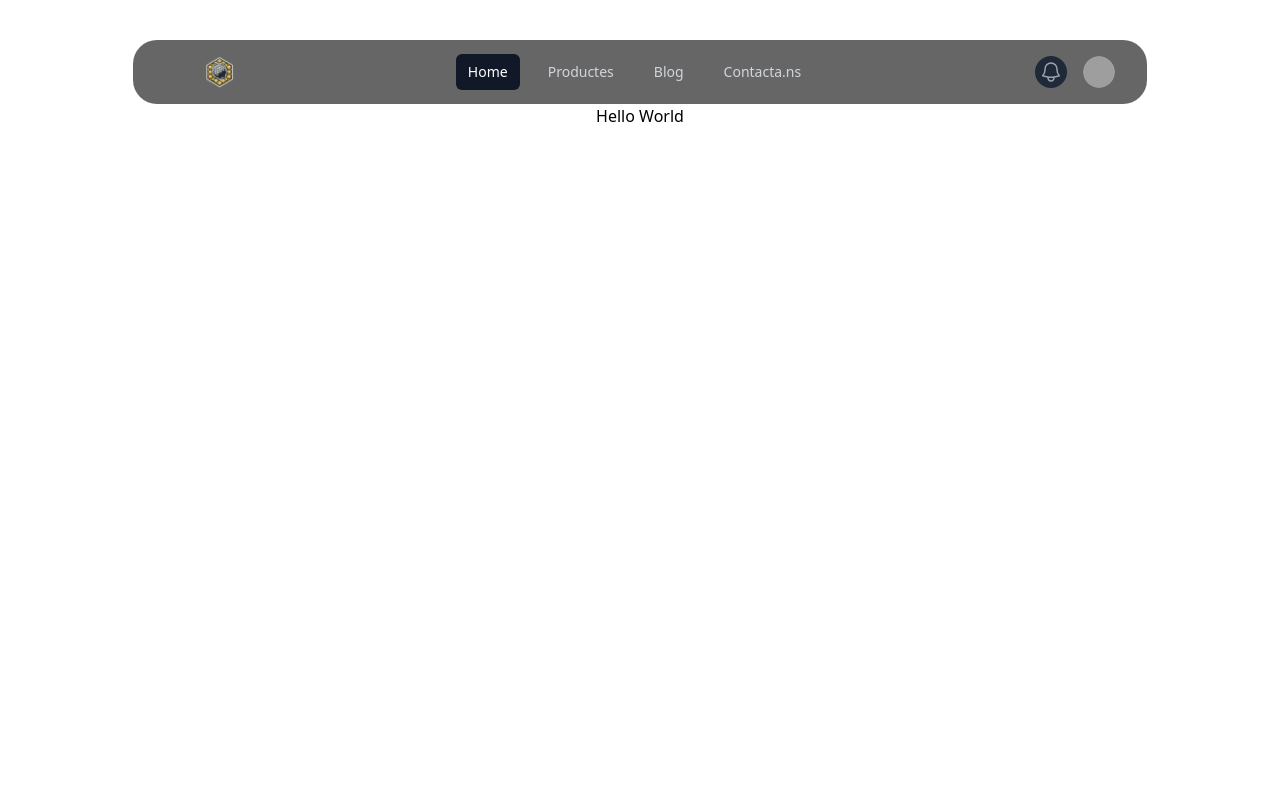
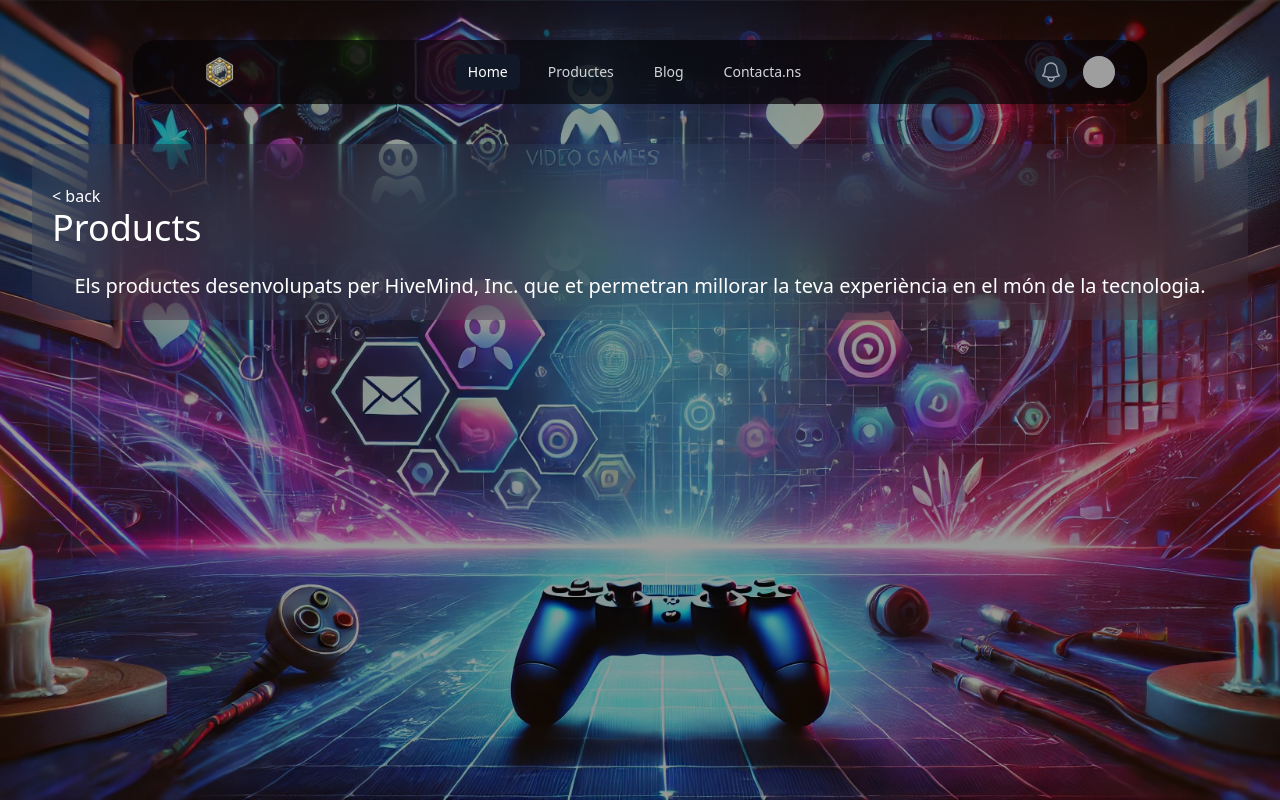
Before and after one commit to harrywhite17/ProjecteAndroid-Videojocapp, a React (Vite) app in the folder hivemind-project/: page /products in a window 1280 px wide. Built offline with nearby package versions, Linux system fonts and the light colour scheme; grey boxes are pictures that could not be loaded.

Commit message:
Created the products webpage

```diff
--- a/hivemind-project/src/App.jsx
+++ b/hivemind-project/src/App.jsx
@@ -4,7 +4,7 @@ import HeroSection from "./components/herosection.jsx";
 import FeaturesSection from "./components/features.jsx";
 import Testimonis from "./components/testimonis";
 import TeamsSection from "./components/teams.jsx";
-import Products from "./pages/Products.jsx";
+import ProductsContent from './components/products.jsx';
 import './index.css';
 
 function App() {
@@ -22,7 +22,7 @@ function App() {
                         </>
                     } />
                     <Route path="/products" element={
-                        <Products />
+                        <ProductsContent />
                     } />
                 </Routes>
             </div>
--- /dev/null
+++ b/hivemind-project/src/components/products.jsx
@@ -0,0 +1,18 @@
+import { Link } from 'react-router-dom';
+
+export default function ProductsContent() {
+    return (
+        <div className="relative flex flex-col items-start justify-start text-white hivemind-hero-section mt-10">
+            <div className="hero-background" />
+            <div className="w-full h-full relative z-10 pt-10 text-left backdrop-blur-2xl rounded-3xl p-5">
+                <Link to="/">
+                    <span>&lt; back</span>
+                </Link>
+                <h1 className="text-4xl">Products</h1>
+                <p className="mt-6 text-xl text-center w-full">
+                    Els productes desenvolupats per HiveMind, Inc. que et permetran millorar la teva experiència en el món de la tecnologia.
+                </p>
+            </div>
+        </div>
+    )
+}
```
